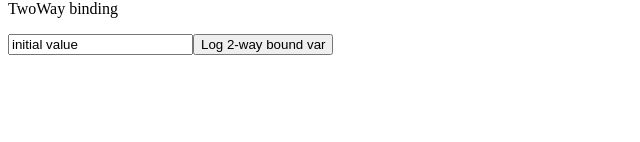
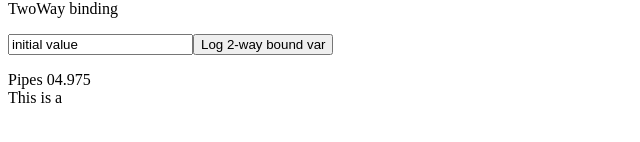
Before and after one commit to gishu/ng-in-ten, an Angular app: page / in a window 1280 px wide. Shown: the part 242-384 px from the top of the page, without its empty margins (0-640 px from the left). Built offline with nearby package versions, Linux system fonts and the light colour scheme.

Commit message:
Pipes Std n custom

```diff
--- a/src/app/app.module.ts
+++ b/src/app/app.module.ts
@@ -5,12 +5,14 @@ import { FormsModule } from "@angular/forms";
 import { AppRoutingModule } from './app-routing.module';
 import { AppComponent } from './app.component';
 import { SampleComponent } from './sample/sample.component';
+import { SummaryPipe } from './summary.pipe';
 
 
 @NgModule({
   declarations: [
     AppComponent,
-    SampleComponent
+    SampleComponent,
+    SummaryPipe
   ],
   imports: [
     BrowserModule,
--- a/src/app/sample/sample.component.html
+++ b/src/app/sample/sample.component.html
@@ -15,3 +15,10 @@
     <input type="text" [(ngModel)]="compVar">
     <button (click)="logTwoWayBoundVar()">Log 2-way bound var</button>
 </div>
+
+<p>
+    Pipes
+    {{course.rating | number:"2.2-3"}}
+    <br/>
+    {{course.title | summary:10}}
+</p>
--- a/src/app/sample/sample.component.ts
+++ b/src/app/sample/sample.component.ts
@@ -12,6 +12,12 @@ export class SampleComponent implements OnInit {
   samples;
 
   compVar: String = "initial value";
+
+  course = {
+    rating: 4.9745,
+    title: "This is a very long loong looooonnggg course"
+  }
+
   constructor(private _sampleService:SampleService) {
 
   }
--- /dev/null
+++ b/src/app/summary.pipe.ts
@@ -0,0 +1,13 @@
+import { Pipe, PipeTransform } from '@angular/core';
+@Pipe({
+    name: 'summary'
+})
+export class SummaryPipe implements PipeTransform {
+    transform(value: string, limit?: number) {
+        if (!value)
+            return null;
+
+        return value.substr(0, limit ? limit : 35);
+    }
+
+}
```
